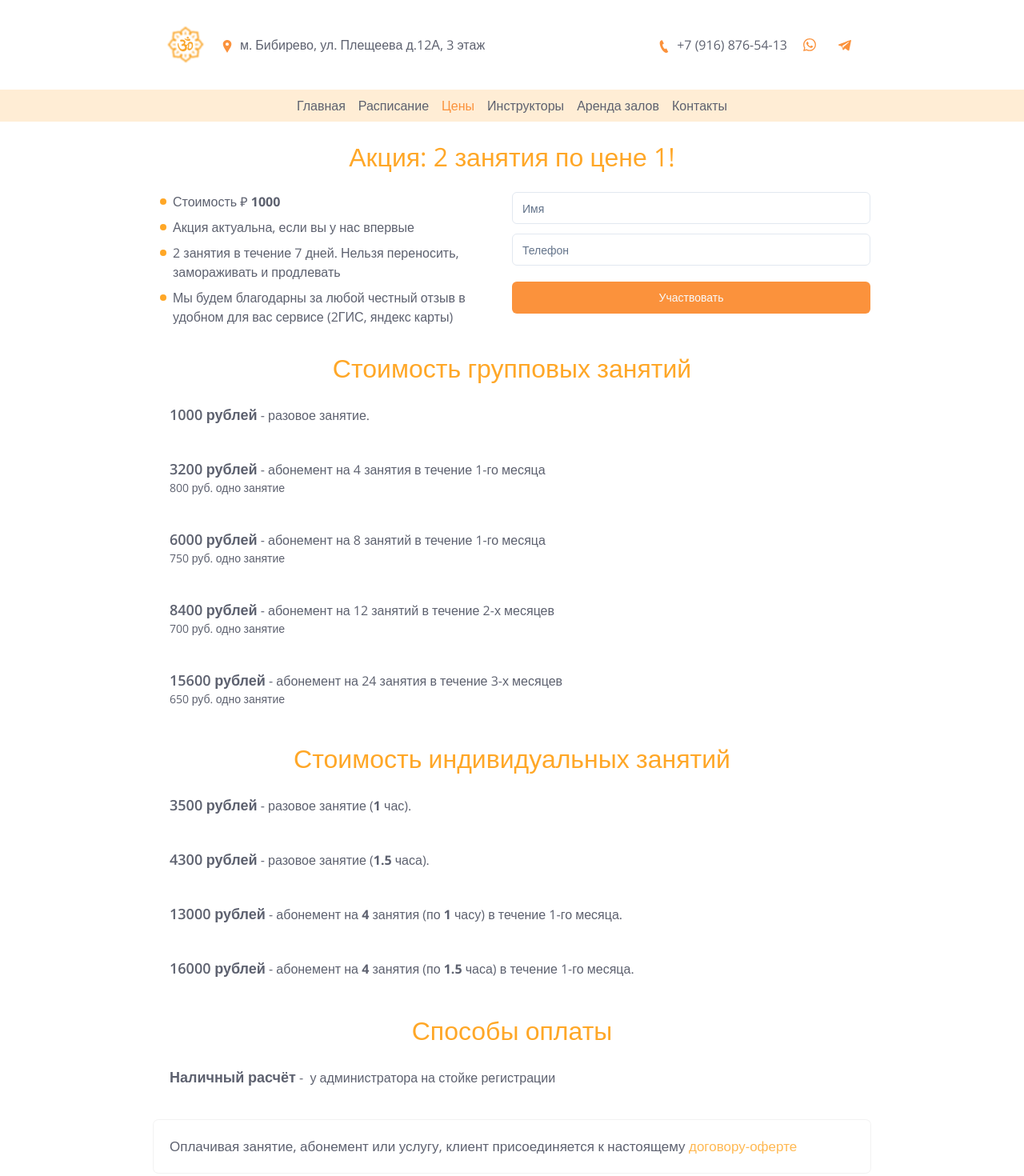
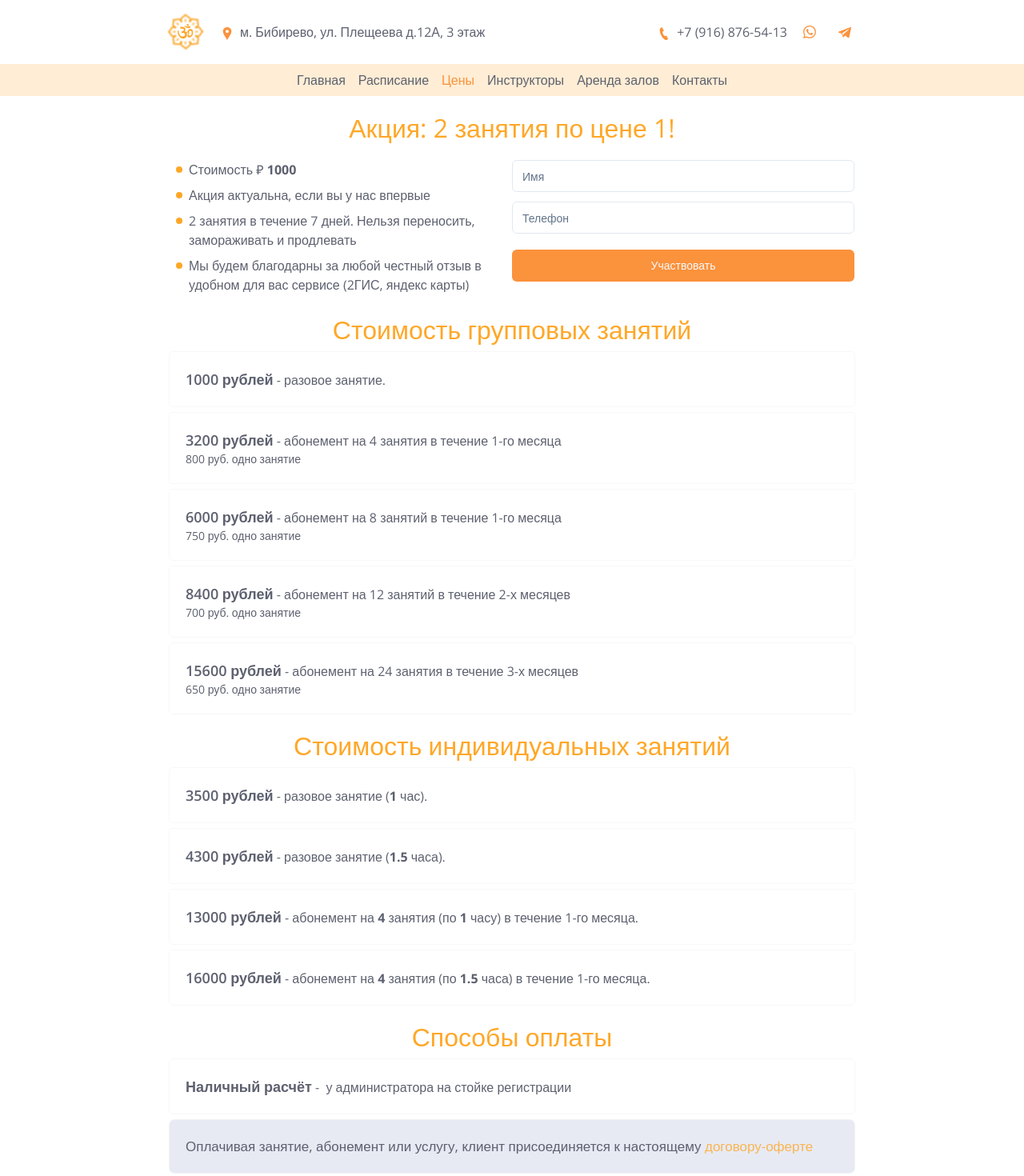
Before and after one commit to walborn/yogaclubom, a Next.js app: page /prices in a window 1280 px wide. Shown: the top 1470 px of the page at 80% size. Built offline with nearby package versions, Linux system fonts and the light colour scheme.

Commit message:
fix: change styles

```diff
--- a/app/prices/page.tsx
+++ b/app/prices/page.tsx
@@ -3,59 +3,57 @@ import { Title } from '@/components/Title'
 import { Unlimited } from '@/components/Unlimited'
 
 const PricesPage = () => {
-  return <Container className="mt-5 flex flex-col gap-5">
-    <section>
+  return <Container className="my-5 flex flex-col gap-5">
+    <section className="px-5">
       <Title size="lg">Акция: 2 занятия по цене 1!</Title>
       <Unlimited />
     </section>
-    <section>
-      <Title size="lg">Стоимость групповых занятий</Title>
-      <div className="hover:shadow-light p-5 rounded">
+    <section className="px-5 flex flex-col gap-2">
+      <Title size="lg" className="mb-0">Стоимость групповых занятий</Title>
+      <div className="shadow-lightest hover:shadow-light p-5 rounded">
         <span className="text-lg font-semibold">1000 рублей</span> - разовое занятие.
       </div>
-      <div className="hover:shadow-light p-5 rounded">
+      <div className="shadow-lightest hover:shadow-light p-5 rounded">
         <span className="text-lg font-semibold">3200 рублей</span> - абонемент на 4 занятия в течение 1-го месяца
         <div className="text-sm text-[#5d616f]">{3200/4} руб. одно занятие</div>
       </div>
-      <div className="hover:shadow-light p-5 rounded">
+      <div className="shadow-lightest hover:shadow-light p-5 rounded">
         <span className="text-lg font-semibold">6000 рублей</span> - абонемент на 8 занятий в течение 1-го месяца
         <div className="text-sm text-[#5d616f]">{6000/8} руб. одно занятие</div>
       </div>
-      <div className="hover:shadow-light p-5 rounded">
+      <div className="shadow-lightest hover:shadow-light p-5 rounded">
         <span className="text-lg font-semibold">8400 рублей</span> - абонемент на 12 занятий в течение 2-х месяцев
         <div className="text-sm text-[#5d616f]">{8400/12} руб. одно занятие</div>
       </div>
-      <div className="hover:shadow-light p-5 rounded">
+      <div className="shadow-lightest hover:shadow-light p-5 rounded">
         <span className="text-lg font-semibold">15600 рублей</span> - абонемент на 24 занятия в течение 3-х месяцев
         <div className="text-sm text-[#5d616f]">{15600/24} руб. одно занятие</div>
       </div>
     </section>
-    <section>
-      <Title size="lg">Стоимость индивидуальных занятий</Title>
-      <div className="hover:shadow-light p-5 rounded">
+    <section className="px-5 flex flex-col gap-2">
+      <Title size="lg" className="mb-0">Стоимость индивидуальных занятий</Title>
+      <div className="shadow-lightest hover:shadow-light p-5 rounded">
         <span className="text-lg font-semibold">3500 рублей</span> - разовое занятие (<b>1</b> час).
       </div>
-      <div className="hover:shadow-light p-5 rounded">
+      <div className="shadow-lightest hover:shadow-light p-5 rounded">
         <span className="text-lg font-semibold">4300 рублей</span> - разовое занятие (<b>1.5</b> часа).
       </div>
-      <div className="hover:shadow-light p-5 rounded">
+      <div className="shadow-lightest hover:shadow-light p-5 rounded">
         <span className="text-lg font-semibold">13000 рублей</span> - абонемент на <b>4</b> занятия (по <b>1</b> часу) в течение 1-го месяца.
       </div>
-      <div className="hover:shadow-light p-5 rounded">
+      <div className="shadow-lightest hover:shadow-light p-5 rounded">
         <span className="text-lg font-semibold">
         16000 рублей
         </span> - абонемент на <b>4</b> занятия (по <b>1.5</b> часа) в течение 1-го месяца.
       </div>
     </section>
-
-    <section>
-
-      <Title size="lg">Способы оплаты</Title>
-      <div className="hover:shadow-light p-5 rounded">
+    <section className="px-5 flex flex-col gap-2">
+      <Title size="lg" className="mb-0">Способы оплаты</Title>
+      <div className="shadow-lightest hover:shadow-light p-5 rounded">
         <span className="text-lg font-semibold">Наличный расчёт</span> - &nbsp;у&nbsp;администратора на стойке регистрации
       </div>
-      <div className="box-border shadow-light text-[17px] mx-0 my-5 p-5 rounded-md background: #e7eaf3;">
-        Оплачивая занятие, абонемент или услугу, клиент присоединяется к настоящему <a className="no-underline text-[#ffa727] opacity-80 hover:opacity-100 visited:text-[#9b6b6b]" href="/docs/public-offer-agreement__yoga-club-om.pdf">договору-оферте</a>
+      <div className="shadow-light text-[17px] p-5 rounded-md bg-[#e7eaf3]">
+        Оплачивая занятие, абонемент или услугу, клиент присоединяется к настоящему <a className="no-underline text-[#ffa727] opacity-80 hover:opacity-100 visited:text-[#9b6b6b] whitespace-nowrap" href="/docs/public-offer-agreement__yoga-club-om.pdf">договору-оферте</a>
       </div>
     </section>
   </Container>
--- a/components/Header.tsx
+++ b/components/Header.tsx
@@ -31,12 +31,9 @@ export const Header: React.FC<Props> = ({ className }) => {
   const active = pathname?.split('/')[1]
   const [ opened, setOpened ] = React.useState(false)
 
-  const handleOpen = () => {
-    setOpened(i => !i)
-  }
   return (
     <header className={className}>
-      <Container className="flex items-center justify-between px-4 py-8">
+      <Container className="flex items-center justify-between p-4">
         <div className="flex items-center gap-4">
           <Link href="/">
             <Image src="/logo.png" alt="Logo" width={48} height={48} />
--- a/components/Title.tsx
+++ b/components/Title.tsx
@@ -14,12 +14,12 @@ const tags = {
 } as const
 
 const classNames = {
-  xs: 'text-[16px]',
-  sm: 'text-[22px]',
-  md: 'text-[26px]',
-  lg: 'text-[32px]',
-  xl: 'text-[40px]',
-  '2xl': 'text-[48px]',
+  xs: 'text-[16px] leading-tight mb-1',
+  sm: 'text-[22px] leading-tight mb-2',
+  md: 'text-[26px] leading-tight mb-4',
+  lg: 'text-[32px] leading-tight mb-5',
+  xl: 'text-[40px] leading-tight mb-6',
+  '2xl': 'text-[48px] leading-tight mb-7',
 } as const
 
 interface Props {
--- a/components/Unlimited.tsx
+++ b/components/Unlimited.tsx
@@ -1,45 +1,32 @@
 'use client'
 
 import React from 'react'
-
-import Image from 'next/image'
-import Link from 'next/link'
-
-import { cn } from '@/lib/utils'
-import { Container } from '@/components/Container'
-import { Telegram } from '@/components/icons/Telegram'
-import { Location } from '@/components/icons/Location'
-import { Whatsapp } from '@/components/icons/Whatsapp'
-import { Phone } from '@/components/icons/Phone'
-import { useParams, usePathname } from 'next/navigation'
 
 import { List } from '@/components/List'
 import { Input } from '@/components/ui/input'
 import { Button } from '@/components/ui/button'
 
-interface Props {
-  className?: string;
-}
-
-export const Unlimited: React.FC<Props> = ({ className }) => {
+export const Unlimited: React.FC = () => {
   return (
-    <section className="md:flex mt-5">
-      <List className="flex-1 max-md:mb-5">
-        <li className="mb-2">Стоимость ₽ <strong>1000</strong></li>
-        <li className="mb-2">Акция актуальна, если вы у нас впервые</li>
-        <li className="mb-2">2 занятия в течение 7 дней. Нельзя переносить, замораживать и продлевать</li>
-        <li className="mb-2">Мы будем благодарны за любой честный отзыв в удобном для вас сервисе (2ГИС, яндекс карты)</li>
+    <section className="md:flex">
+      <List className="flex-1 max-md:mb-5 flex flex-col gap-2">
+        <li>Стоимость ₽ <strong>1000</strong></li>
+        <li>Акция актуальна, если вы у нас впервые</li>
+        <li>2 занятия в течение 7 дней. Нельзя переносить, замораживать и продлевать</li>
+        <li>Мы будем благодарны за любой честный отзыв в удобном для вас сервисе (2ГИС, яндекс карты)</li>
       </List>
 
       <div className="flex-1">
         <form className="flex flex-col gap-3 mb-5">
           <Input
             type="text"
+            name="name"
             placeholder="Имя"
             onChange={(e) => console.log(e.target.value)}
           />
           <Input
             type="text"
+            name="phone"
             placeholder="Телефон"
             onChange={(e) => console.log(e.target.value)}
           />
--- a/components/ui/input.tsx
+++ b/components/ui/input.tsx
@@ -8,7 +8,7 @@ const Input = React.forwardRef<HTMLInputElement, React.InputHTMLAttributes<HTMLI
       <input
         type={type}
         className={cn(
-          'flex h-10 w-full rounded-md border border-input bg-background px-3 py-2 text-sm ring-offset-background file:border-0 file:bg-transparent file:text-sm file:font-medium placeholder:text-muted-foreground focus-visible:outline-none focus-visible:ring-2 focus-visible:ring-ring focus-visible:ring-offset-2 disabled:cursor-not-allowed disabled:opacity-50',
+          'flex h-10 w-full rounded-md border border-input bg-background px-3 py-2 text-sm ring-offset-background file:border-0 file:bg-transparent file:text-sm file:font-medium placeholder:text-muted-foreground focus-visible:ring-gold focus-visible:outline-none focus-visible:ring-1 disabled:cursor-not-allowed disabled:opacity-50',
           className,
         )}
         ref={ref}
--- a/tailwind.config.ts
+++ b/tailwind.config.ts
@@ -24,8 +24,9 @@ const config = {
       'white': '#ffffff',
       'purple': '#3f3cbb',
       'midnight': '#121063',
-      'metal': '#565584',
-      'silver': '#ecebff',
+      metal: '#565584',
+      silver: '#ecebff',
+      gold: '#ffdf00',
       'bubble-gum': '#ff77e9',
       'bermuda': '#78dcca',
       telegram: '#0088cc',
@@ -49,6 +50,7 @@ const config = {
     },
     extend: {
       boxShadow: {
+        lightest: '0px 0px 0px 1px rgba(0, 0, 0, 0.03)',
         light: '0px 0px 0px 1px rgba(0, 0, 0, 0.05)',
       },
       colors: {
```
Also changed, not shown: app/page.tsx (+4 -4 lines), components/Footer.tsx (+2 -14 lines).
